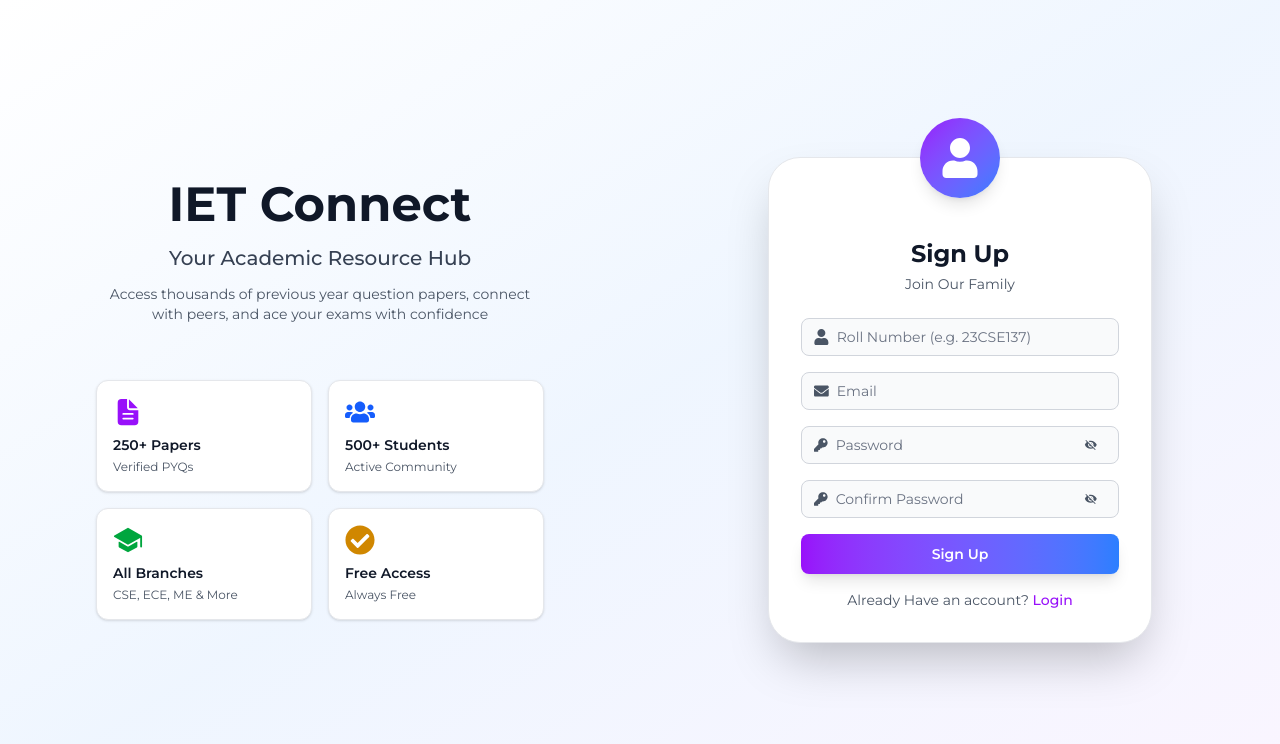
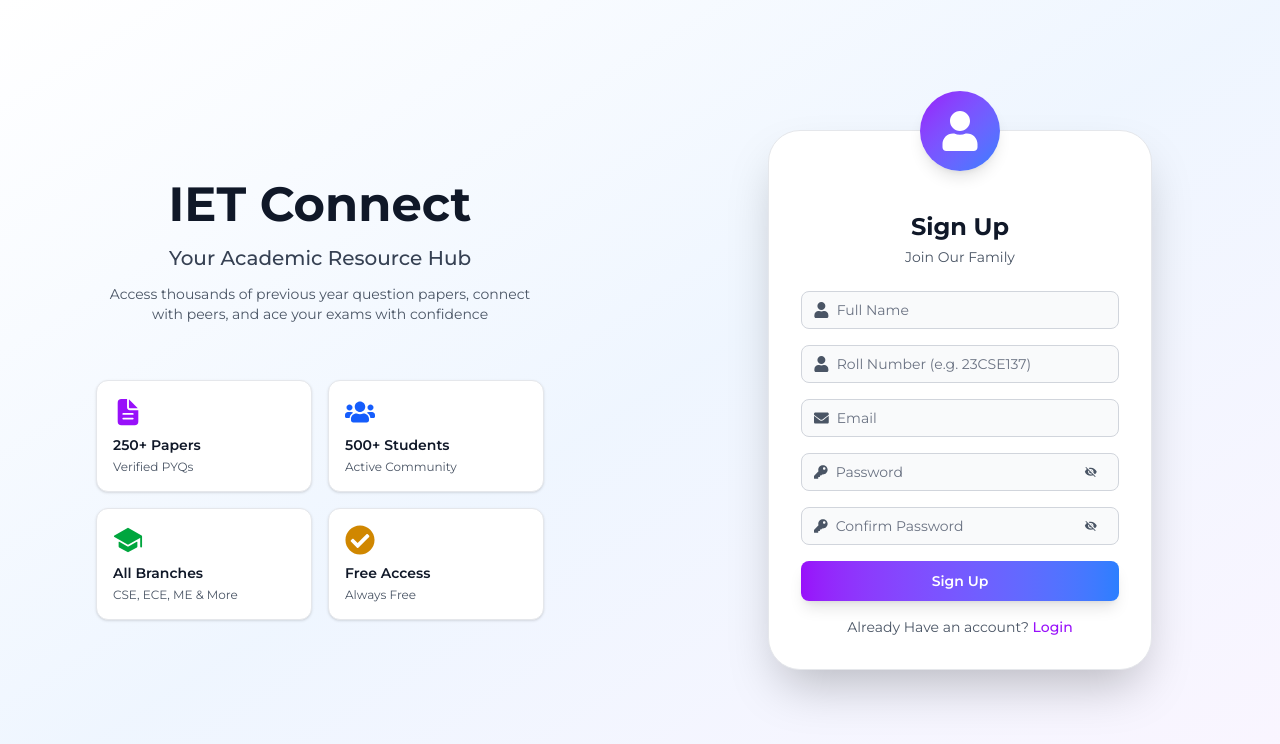
Before and after one commit to yasirakhlaque/IET-Connect, a React (Vite) app in the folder frontend/: page /login in a window 1280 px wide. Both pictures are taken after a click on the element "Create One". Shown: the top 744 px of the page. Built offline with nearby package versions, Linux system fonts and the light colour scheme; a web font is replaced by a local one.

Commit message:
Added Name fields in the signup form

```diff
--- a/frontend/src/pages/SignUp.jsx
+++ b/frontend/src/pages/SignUp.jsx
@@ -16,6 +16,7 @@ export default function SignUp({ setIsSignUpActive }) {
     const [showConfirmPassword, setShowConfirmPassword] = useState(false);
 
     const initialState = {
+        name: '',
         rollno: '',
         email: '',
         password: '',
@@ -124,6 +125,21 @@ export default function SignUp({ setIsSignUpActive }) {
                         : "border-gray-300 bg-gray-50"
                         }`}>
                         <FaUser className={theme === "dark" ? "text-gray-300 mr-2" : "text-gray-600 mr-2"} />
+                        <input type="text" name="name" placeholder="Full Name"
+                            className={`text-xs md:text-sm outline-none w-full bg-transparent ${theme === "dark"
+                                ? "text-white placeholder-gray-400"
+                                : "text-gray-900 placeholder-gray-500"
+                                }`}
+                            value={state.name} onChange={handleChange} />
+                    </div>
+                </div>
+
+                <div>
+                    <div className={`flex items-center border rounded-lg px-3 py-2 transition ${theme === "dark"
+                        ? "border-white/20 bg-white/5"
+                        : "border-gray-300 bg-gray-50"
+                        }`}>
+                        <FaUser className={theme === "dark" ? "text-gray-300 mr-2" : "text-gray-600 mr-2"} />
                         <input type="text" name="rollno" placeholder="Roll Number (e.g. 23CSE137)"
                             className={`text-xs md:text-sm outline-none w-full bg-transparent ${theme === "dark"
                                 ? "text-white placeholder-gray-400"
```
